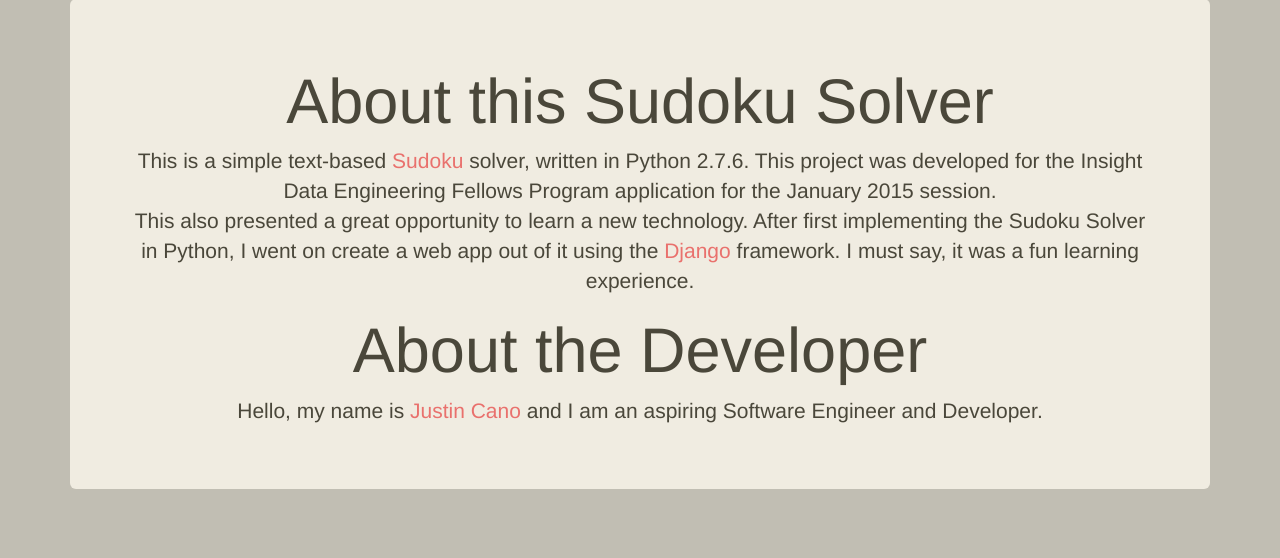
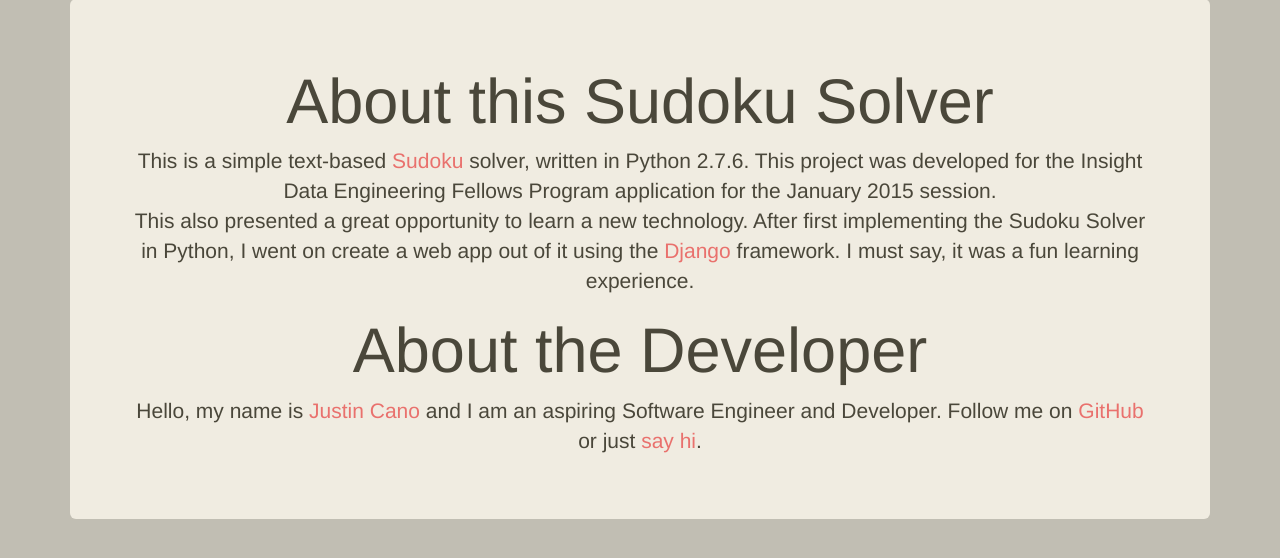
Before and after one commit to hyperbit/sudoku-solver-app, a Django app: page /about/about in a window 1280 px wide. Shown: the part 71-629 px from the top of the page. Run offline with Django 3.2, Linux system fonts and the light colour scheme; some libraries are stand-ins or nearby versions.

Commit message:
updated about

```diff
--- a/sudoku/templates/sudoku/about.html
+++ b/sudoku/templates/sudoku/about.html
@@ -18,7 +18,7 @@
     About the Developer
   </h1>
   <p>
-    Hello, my name is <a href="http://www.jcano.me">Justin Cano</a> and I am an aspiring Software Engineer and Developer.
+    Hello, my name is <a href="http://www.jcano.me">Justin Cano</a> and I am an aspiring Software Engineer and Developer. Follow me on <a href="http://www.github.com/hyperbit">GitHub</a> or just <a href="mailto:jcano001@ucr.edu">say hi</a>.
   </p>
 </div>
 
```
